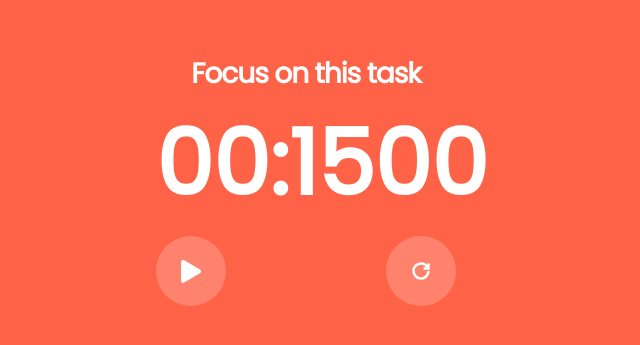
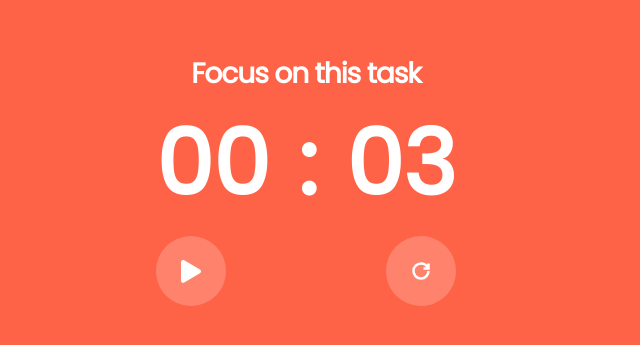
Before and after one commit to aiibe/timer, a React (Vite) app: page / in a window 1280 px wide. Shown: the part 219-564 px from the top of the page, without its empty margins (334-974 px from the left). Built offline with nearby package versions, Linux system fonts and the light colour scheme.

Commit message:
refactor timer

```diff
--- a/src/com/App.jsx
+++ b/src/com/App.jsx
@@ -1,11 +1,20 @@
-import React, { useState, useRef } from 'react'
+import React, { useState, useRef, useEffect } from 'react'
 import { Play, Reset, Pause } from '../icons'
 
 export default function App() {
 	const interval = useRef()
-	const [time, setTime] = useState(25 * 60)
+	const [time, setTime] = useState(3)
 	const [status, setStatus] = useState(false)
 
+	// Stop countdown
+	useEffect(() => {
+		if (time == 0) {
+			clearInterval(interval.current)
+			setStatus(false)
+		}
+	}, [time])
+
+	// Start/Resume
 	function toggleState() {
 		if (!status) {
 			setStatus(true)
@@ -18,15 +27,27 @@ export default function App() {
 		}
 	}
 
+	console.log('render')
+
 	return (
 		<div className='clock-frame'>
 			<div className='task'>
 				<h3>Focus on this task</h3>
 			</div>
 			<div className='digits'>
-				<div className='minutes'>00</div>
+				<div className='minutes'>
+					{Math.floor(time / 60).toLocaleString('en-US', {
+						minimumIntegerDigits: 2,
+						useGrouping: false,
+					})}
+				</div>
 				<div>:</div>
-				<div className='seconds'>{time}</div>
+				<div className='seconds'>
+					{(time % 60).toLocaleString('en-US', {
+						minimumIntegerDigits: 2,
+						useGrouping: false,
+					})}
+				</div>
 			</div>
 			<div className='controls'>
 				<button className='button-rounded' onClick={toggleState}>
```
